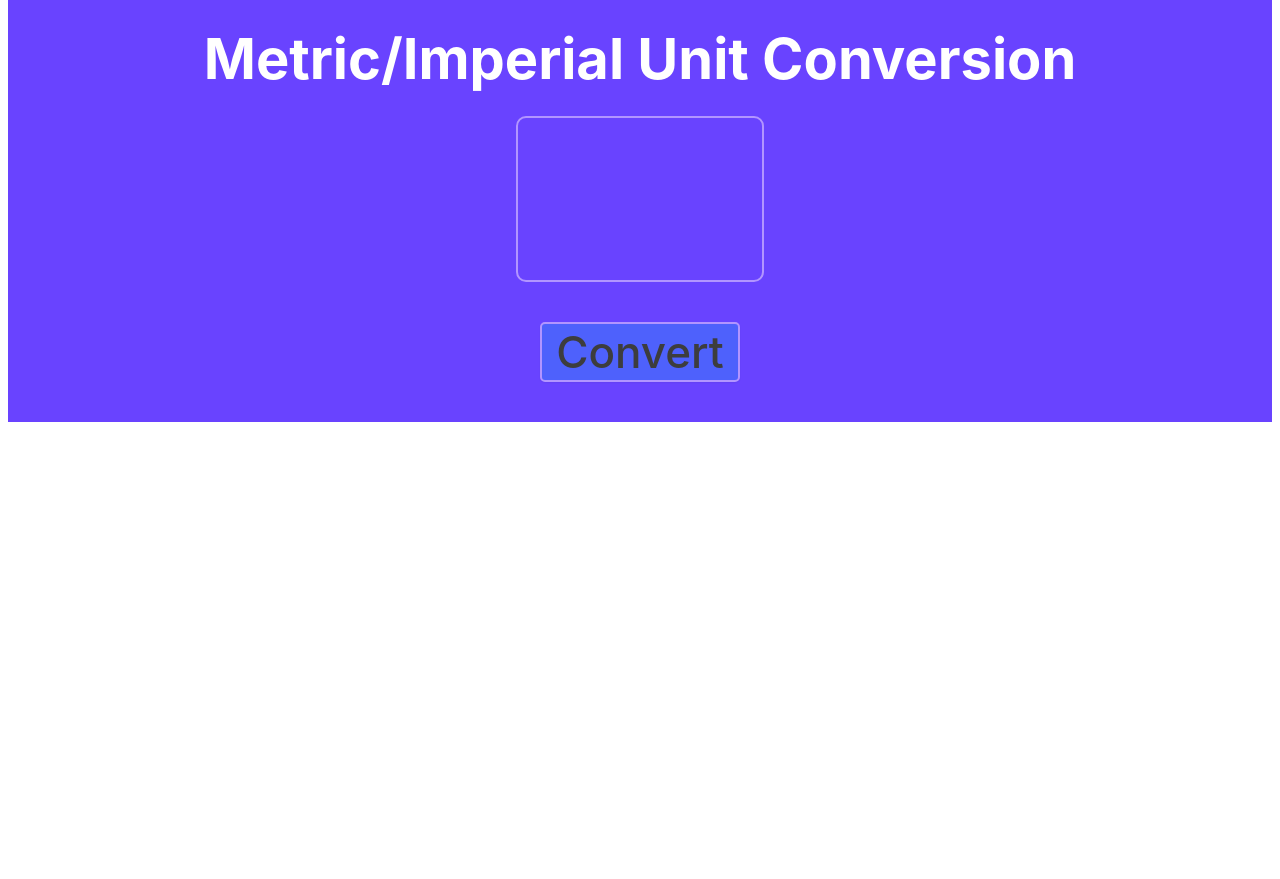
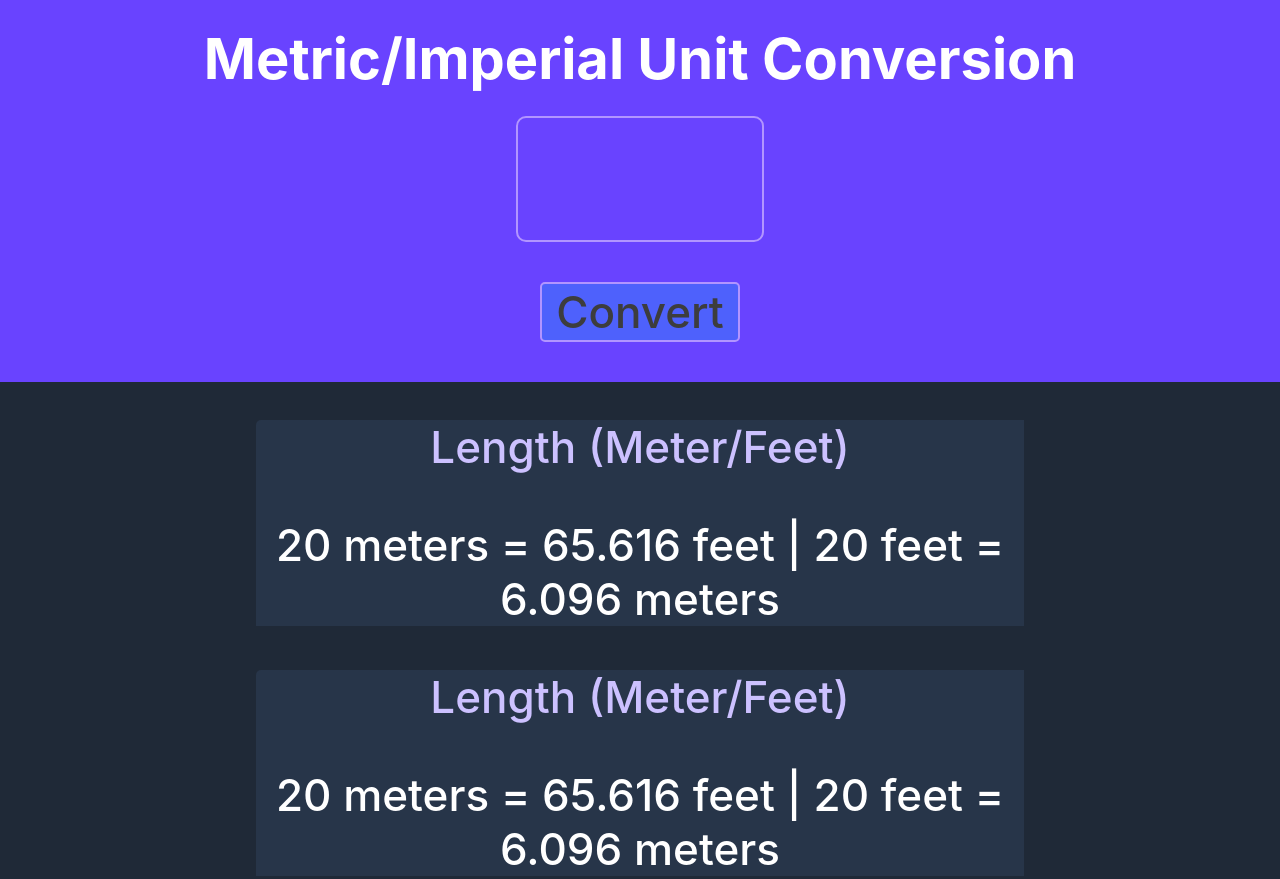
Before and after one commit to 4Furki4/Unit-Conversion, a plain HTML site: page index.html in a window 1280 px wide. Shown: the top 879 px of the page. Before the commit the page ends 800 px from the top, so only its background shows below. Drawn offline with Linux system fonts and the light colour scheme.

Commit message:
stil güzelce tamamlandı

```diff
--- a/index.css
+++ b/index.css
@@ -1,5 +1,9 @@
 * {
     margin-top: 0;
+}
+
+body {
+    margin: 0;
 }
 
 
@@ -21,7 +25,7 @@ h1 {
 }
 
 #input-el {
-    height: 160px;
+    height: 120px;
     width: 240px;
     background-color: #6943FF;
     border: 2px solid #B295FF;
@@ -29,7 +33,7 @@ h1 {
     font-family: 'Inter';
     font-style: normal;
     font-weight: 800;
-    font-size: 116px;
+    font-size: 96px;
     line-height: 24px;
     /* or 42% */
 
@@ -58,7 +62,43 @@ h1 {
     background: #2a8af76e;
 /* shadow/sm */
 
-    box-shadow: 0px 1px 2px rgba(0, 0, 0, 0.05);
     border-radius: 5px;
     margin: 40px 40px;
 }
+
+#btn-el:active{
+    box-shadow: 0 0 5pt 1pt #B295FF;
+}
+
+#metrics-body {
+    padding-top: 3%;
+    background-color: #1F2937;
+    padding-bottom: 1%;
+}
+
+.metricsHeader {
+
+    font-family: 'Inter';
+    font-style: normal;
+    text-align: center;
+    color: #CCC1FF;
+    font-weight: 500;
+    font-size: 44px;
+}
+
+.metricsCalculations {
+    font-family: 'Inter';
+    font-style: normal;
+    text-align: center;
+    color: #FFFFFF;
+    font-weight: 500;
+    font-size: 44px;
+}
+
+.metricsInlines {
+    margin-left: 20%;
+    width: 60%;
+    background-color: #273549;
+    border-radius: 5px 0px 0px 0px;
+
+}
--- a/index.html
+++ b/index.html
@@ -13,5 +13,20 @@
         <input type="text" id="input-el"><br>
         <button id="btn-el">Convert</button>
     </div>
+
+    <div id="metrics-body">
+        <div class="metricsInlines">
+            <p class="metricsHeader">Length (Meter/Feet)</p>
+            <p class="metricsCalculations">20 meters = 65.616 feet | 20 feet = 6.096 meters</p>
+        </div>
+        <div class="metricsInlines">
+            <p class="metricsHeader">Length (Meter/Feet)</p>
+            <p class="metricsCalculations">20 meters = 65.616 feet | 20 feet = 6.096 meters</p>
+        </div>
+        <div class="metricsInlines">
+            <p class="metricsHeader">Length (Meter/Feet)</p>
+            <p class="metricsCalculations">20 meters = 65.616 feet | 20 feet = 6.096 meters</p>
+        </div>
+    </div>
 </body>
 </html>
```
